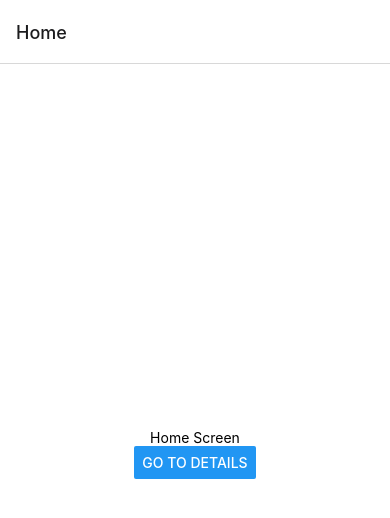
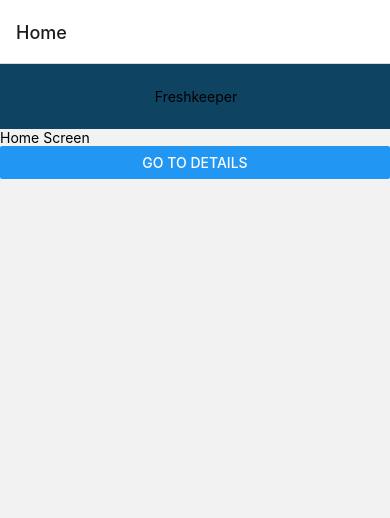
Before and after one commit to Voltair88/freshkeeperApp, a React Native app: screen /Home in a window 390 px wide. Shown: the top 518 px of the page. Built offline with nearby package versions, Linux system fonts and the light colour scheme.

Commit message:
added styled components.

```diff
--- /dev/null
+++ b/src/components/Header.tsx
@@ -0,0 +1,14 @@
+import React from "react";
+import { Text, View, Button } from "react-native";
+import { Head } from "../../styles";
+
+export default function Header() {
+  return (
+    <View>
+    <Head>
+        <Text>Freshkeeper</Text>
+    </Head>
+    </View>
+
+  );
+}
--- a/src/screens/DetailsScreen.tsx
+++ b/src/screens/DetailsScreen.tsx
@@ -1,11 +1,10 @@
 import { Text, View,Button } from 'react-native';
-import styles from '../../styles';
 import { NativeStackScreenProps } from '@react-navigation/native-stack';
 import { HomeParamList } from '../types/typesindex';
 
 function DetailsScreen({ navigation }: NativeStackScreenProps<HomeParamList>) {
     return (
-      <View style={styles.container}>
+      <View>
         <Text>Details Screen</Text>
         <Button
           title="Go to Home Screen"
--- a/src/screens/Homescreen.tsx
+++ b/src/screens/Homescreen.tsx
@@ -1,19 +1,18 @@
-import { Text, View,Button } from 'react-native';
-import styles from '../../styles';
-import { NativeStackScreenProps } from '@react-navigation/native-stack';
-import { HomeParamList } from '../types/typesindex';
-
+import { Text, View, Button } from "react-native";
+import { NativeStackScreenProps } from "@react-navigation/native-stack";
+import { HomeParamList } from "../types/typesindex";
+import Header from "../components/Header";
 
 function HomeScreen({ navigation }: NativeStackScreenProps<HomeParamList>) {
   return (
-      <View style={styles.container}>
+    <View>
+      <Header />
       <Text>Home Screen</Text>
       <Button
         title="Go to Details"
-          onPress={() => navigation.navigate('Details')}
+        onPress={() => navigation.navigate("Details")}
       />
     </View>
   );
 }
-
 export default HomeScreen;
--- a/styles.tsx
+++ b/styles.tsx
@@ -1,12 +1,18 @@
-import { StyleSheet } from 'react-native';
+import React, { Component } from 'react';
+import { View } from 'react-native';
+import styled from 'styled-components/native'; // 2.2.4
 
-const styles = StyleSheet.create({
-    container: {
-      flex: 1,
-      backgroundColor: '#fff',
-      alignItems: 'center',
-      justifyContent: 'center',
-    },
-  });
-
-  export default styles;
+export const Head = styled.View`
+  @import url("https://fonts.googleapis.com/css2?family=Pacifico&display=swap");
+  font-family: 'Pacifico';
+  display: flex;
+  flex-direction: row;
+  justify-content: center;
+  align-items: center;
+  padding: 14px 16px 14px 18px;
+  height: 65px;
+  left: 0px;
+  right: 0px;
+  top: 0px;
+  background: #0e4462;
+`;
```
Also changed, not shown: package.json (+6 -1 lines), 2 other files (tests, documents, lock files or other folders). Lines whose indentation alone changed are shown as unchanged.
